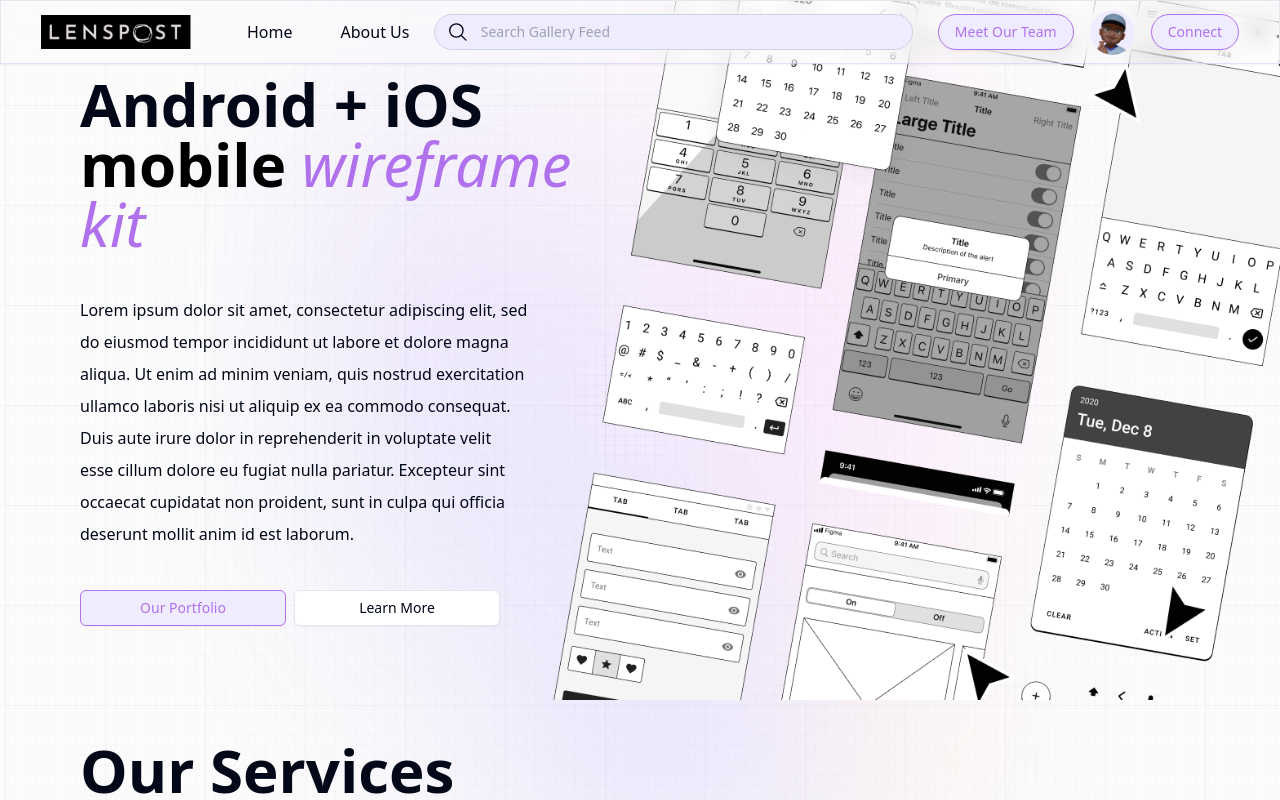
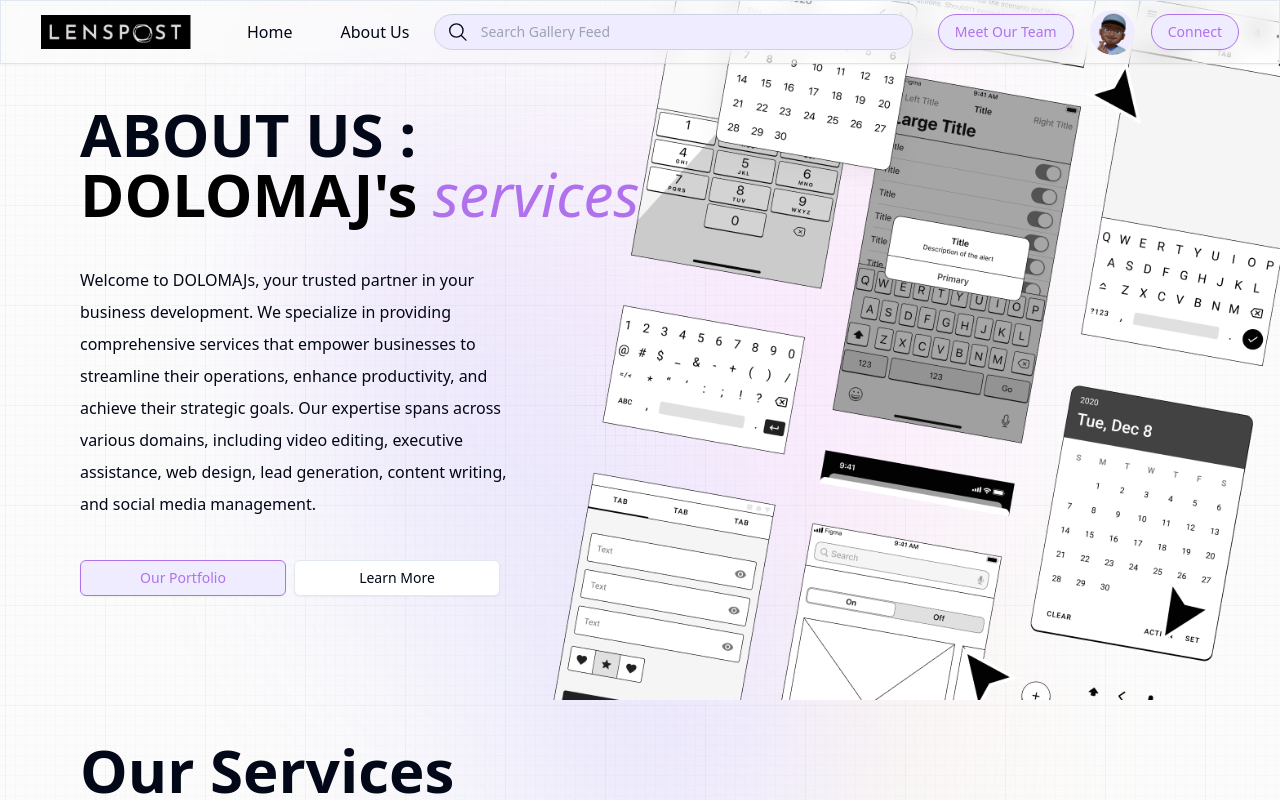
Before and after one commit to josephjamolod/team-portfolio, a Next.js app: page / in a window 1280 px wide. Shown: the top 800 px of the page. Built offline with nearby package versions, Linux system fonts and the light colour scheme.

Commit message:
change home component to about component and modify content

```diff
--- a/app/page.tsx
+++ b/app/page.tsx
@@ -1,5 +1,5 @@
 import ChooseUs from "@/components/main-components/chooseUs";
-import Home from "@/components/main-components/home";
+import About from "@/components/main-components/about";
 import Services from "@/components/main-components/services";
 import TeamMVC from "@/components/main-components/teamMVC";
 
@@ -7,7 +7,7 @@ export default function Main() {
   return (
     <main className="h-auto ">
       <div>
-        <Home />
+        <About />
         <Services />
         <ChooseUs />
         <TeamMVC />
--- a/components/main-components/home.tsx
+++ b/components/main-components/about.tsx
@@ -2,25 +2,23 @@ import Image from "next/image";
 import frame from "@/public/assets/images/frame1.png";
 import { Button } from "../ui/button";
 
-export default function Home() {
+export default function About() {
   return (
     <div className=" w-full relative h-[500px] md:h-[700px] lg:h-[700px] overflow-hidden items-center px-20 flex  ">
       <div className="flex flex-col w-1/2  gap-y-10">
         <h1 className="text-4xl md:text-5xl lg:text-6xl font-bold leading-tight">
-          Android + iOS <br />
-          <span className="text-black">mobile </span>
-          <span className="font-light italic text-[#B071EC]">
-            wireframe kit
-          </span>
+          ABOUT US :<br />
+          <span className="text-black">DOLOMAJ&#39;s </span>
+          <span className="font-light italic text-[#B071EC]">services</span>
         </h1>
         <p className="w-4/5 leading-loose">
-          Lorem ipsum dolor sit amet, consectetur adipiscing elit, sed do
-          eiusmod tempor incididunt ut labore et dolore magna aliqua. Ut enim ad
-          minim veniam, quis nostrud exercitation ullamco laboris nisi ut
-          aliquip ex ea commodo consequat. Duis aute irure dolor in
-          reprehenderit in voluptate velit esse cillum dolore eu fugiat nulla
-          pariatur. Excepteur sint occaecat cupidatat non proident, sunt in
-          culpa qui officia deserunt mollit anim id est laborum.
+          Welcome to DOLOMAJs, your trusted partner in your business
+          development. We specialize in providing comprehensive services that
+          empower businesses to streamline their operations, enhance
+          productivity, and achieve their strategic goals. Our expertise spans
+          across various domains, including video editing, executive assistance,
+          web design, lead generation, content writing, and social media
+          management.
         </p>
         <div className="flex gap-x-2 w-3/4">
           <Button
```
